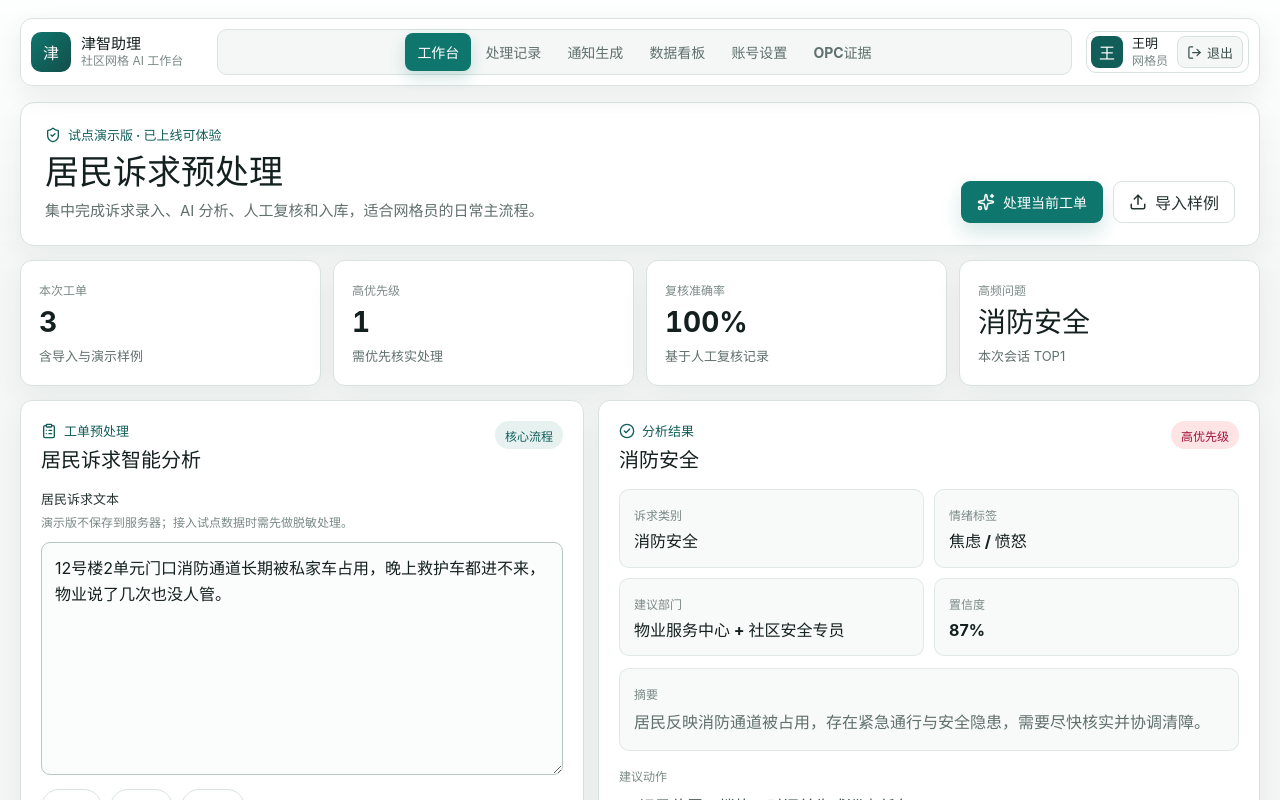
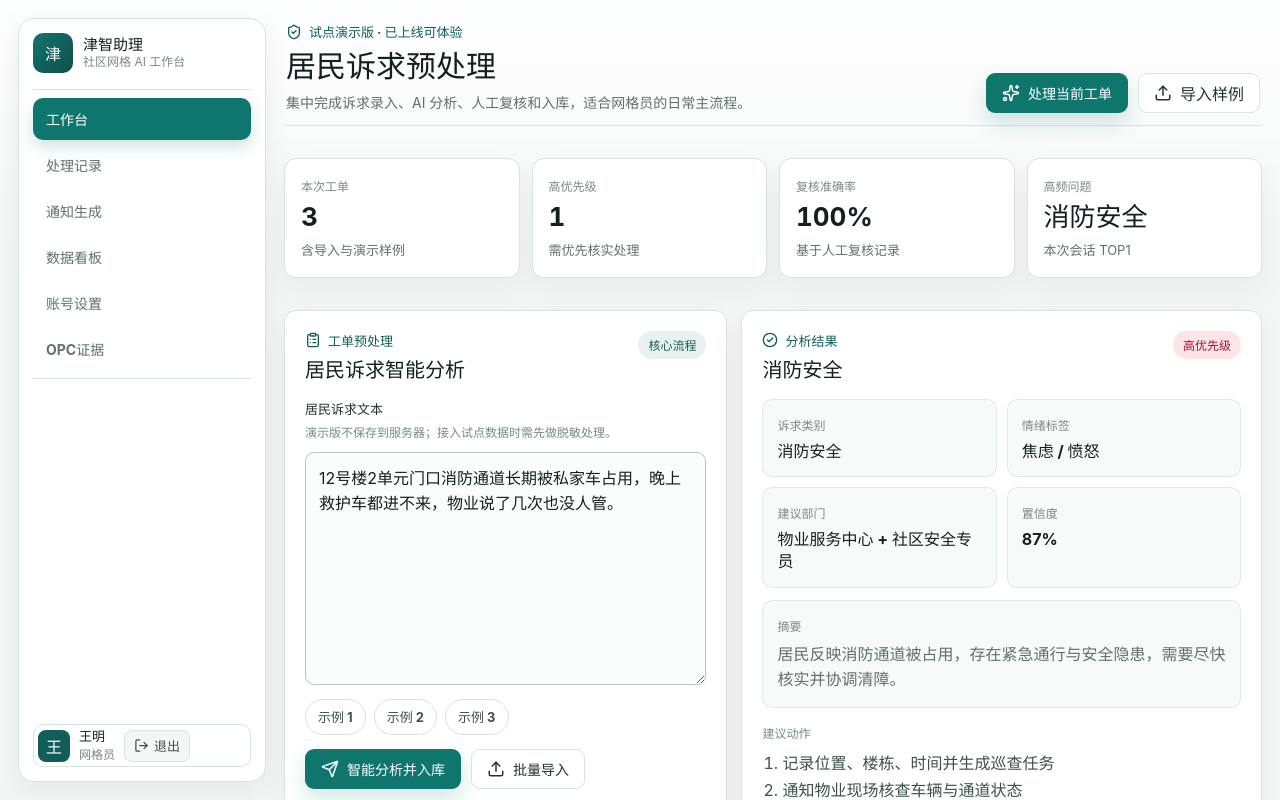
Before and after one commit to wzy88/jinzhi-assistant, a React (Vite) app: page / in a window 1280 px wide. Shown: the top 800 px of the page. Built offline with nearby package versions, Linux system fonts and the light colour scheme.

Commit message:
Shift to sidebar workbench layout

```diff
--- a/src/App.css
+++ b/src/App.css
@@ -1,20 +1,31 @@
 .app-shell {
-  width: min(1360px, calc(100% - 40px));
+  width: min(1440px, calc(100% - 36px));
   margin: 0 auto;
   padding: 18px 0 48px;
+  display: grid;
+  grid-template-columns: 248px minmax(0, 1fr);
+  gap: 18px;
+  align-items: start;
+}
+
+.app-shell > :not(.topbar) {
+  grid-column: 2;
 }
 
 .topbar {
   position: sticky;
-  top: 10px;
+  top: 18px;
   z-index: 20;
-  display: grid;
-  grid-template-columns: auto minmax(0, 1fr) auto;
-  align-items: center;
-  gap: 14px;
-  padding: 10px;
+  grid-column: 1;
+  grid-row: 1 / span 20;
+  display: flex;
+  flex-direction: column;
+  align-items: stretch;
+  gap: 16px;
+  min-height: calc(100dvh - 36px);
+  padding: 14px;
   border: 1px solid var(--border);
-  border-radius: 12px;
+  border-radius: 16px;
   background: rgba(255, 255, 255, 0.94);
   box-shadow: 0 10px 28px rgba(20, 32, 30, 0.07);
   backdrop-filter: blur(18px);
@@ -24,7 +35,6 @@
   display: inline-flex;
   align-items: center;
   gap: 10px;
-  min-width: 172px;
   color: var(--ink-900);
   text-decoration: none;
 }
@@ -67,23 +77,28 @@
 
 .nav-links {
   display: flex;
+  flex-direction: column;
   align-items: center;
-  justify-content: center;
-  gap: 2px;
+  justify-content: flex-start;
+  gap: 4px;
   min-width: 0;
-  padding: 3px;
-  border: 1px solid var(--border);
-  border-radius: 10px;
-  background: var(--surface);
+  padding: 8px 0;
+  border: 0;
+  border-top: 1px solid var(--border);
+  border-bottom: 1px solid var(--border);
+  border-radius: 0;
+  background: transparent;
 }
 
 .tab-button {
-  min-height: 38px;
+  width: 100%;
+  min-height: 42px;
   display: inline-flex;
   align-items: center;
+  justify-content: flex-start;
   border: 0;
-  border-radius: 8px;
-  padding: 0 12px;
+  border-radius: 10px;
+  padding: 0 13px;
   color: var(--ink-600);
   background: transparent;
   font: inherit;
@@ -96,7 +111,7 @@
 .tab-button:hover,
 .tab-button:focus-visible {
   color: var(--ink-900);
-  background: #ffffff;
+  background: var(--surface);
 }
 
 .tab-button.active {
@@ -106,9 +121,10 @@
 }
 
 .account-chip {
+  margin-top: auto;
   display: inline-flex;
   align-items: center;
-  justify-content: flex-end;
+  justify-content: flex-start;
   gap: 9px;
   min-height: 42px;
   padding: 4px 5px 4px 4px;
@@ -173,19 +189,16 @@
   align-items: flex-end;
   justify-content: space-between;
   gap: 20px;
-  margin-top: 16px;
-  padding: 22px 24px;
-  border: 1px solid var(--border);
-  border-radius: 14px;
-  background: #ffffff;
-  box-shadow: var(--shadow-soft);
+  min-height: 76px;
+  padding: 4px 2px 12px;
+  border-bottom: 1px solid var(--border);
 }
 
 .workspace-brief h1 {
   max-width: 720px;
   margin: 0;
   color: var(--ink-900);
-  font-size: clamp(24px, 3vw, 34px);
+  font-size: clamp(22px, 2.4vw, 30px);
   line-height: 1.16;
   letter-spacing: 0;
 }
@@ -194,8 +207,8 @@
   max-width: 760px;
   margin: 8px 0 0;
   color: var(--ink-600);
-  font-size: 15px;
-  line-height: 1.6;
+  font-size: 14px;
+  line-height: 1.55;
 }
 
 .brief-actions {
@@ -220,7 +233,7 @@
 .secondary-link,
 .primary-button,
 .secondary-button {
-  min-height: 42px;
+  min-height: 40px;
   display: inline-flex;
   align-items: center;
   justify-content: center;
@@ -314,8 +327,8 @@
 }
 
 .metric-card {
-  min-height: 118px;
-  padding: 18px;
+  min-height: 104px;
+  padding: 16px;
 }
 
 .metric-card span,
@@ -332,7 +345,7 @@
   display: block;
   margin-top: 8px;
   color: var(--ink-900);
-  font-size: 28px;
+  font-size: 26px;
   line-height: 1.1;
   font-variant-numeric: tabular-nums;
 }
@@ -898,17 +911,37 @@ select:focus {
 }
 
 @media (max-width: 1080px) {
+  .app-shell {
+    grid-template-columns: 1fr;
+  }
+
+  .app-shell > :not(.topbar) {
+    grid-column: 1;
+  }
+
   .topbar {
-    grid-template-columns: 1fr;
+    position: static;
+    grid-column: 1;
+    grid-row: auto;
     align-items: stretch;
+    min-height: auto;
   }
 
   .nav-links {
+    flex-direction: row;
     justify-content: flex-start;
     overflow-x: auto;
+    padding: 6px 0 0;
+    border-top: 1px solid var(--border);
+    border-bottom: 0;
+  }
+
+  .tab-button {
+    width: auto;
   }
 
   .account-chip {
+    margin-top: 0;
     justify-content: flex-start;
   }
 }
```
